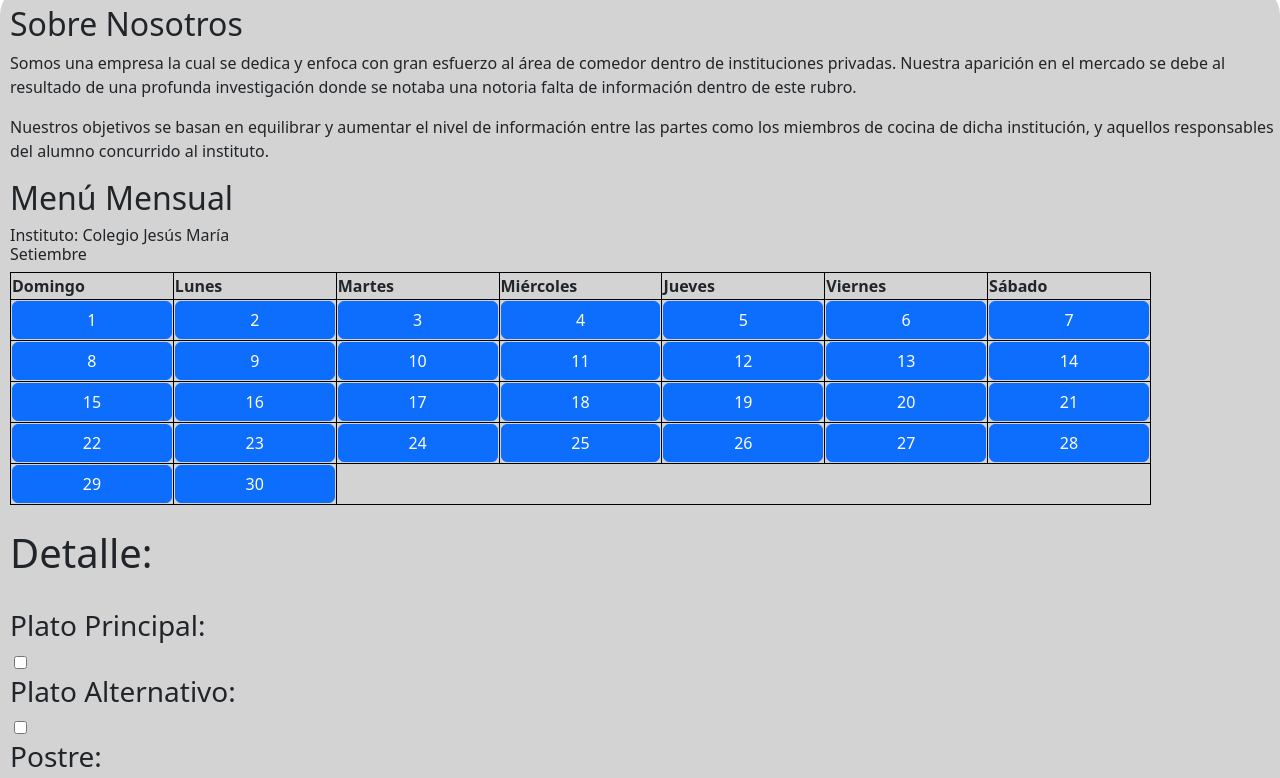
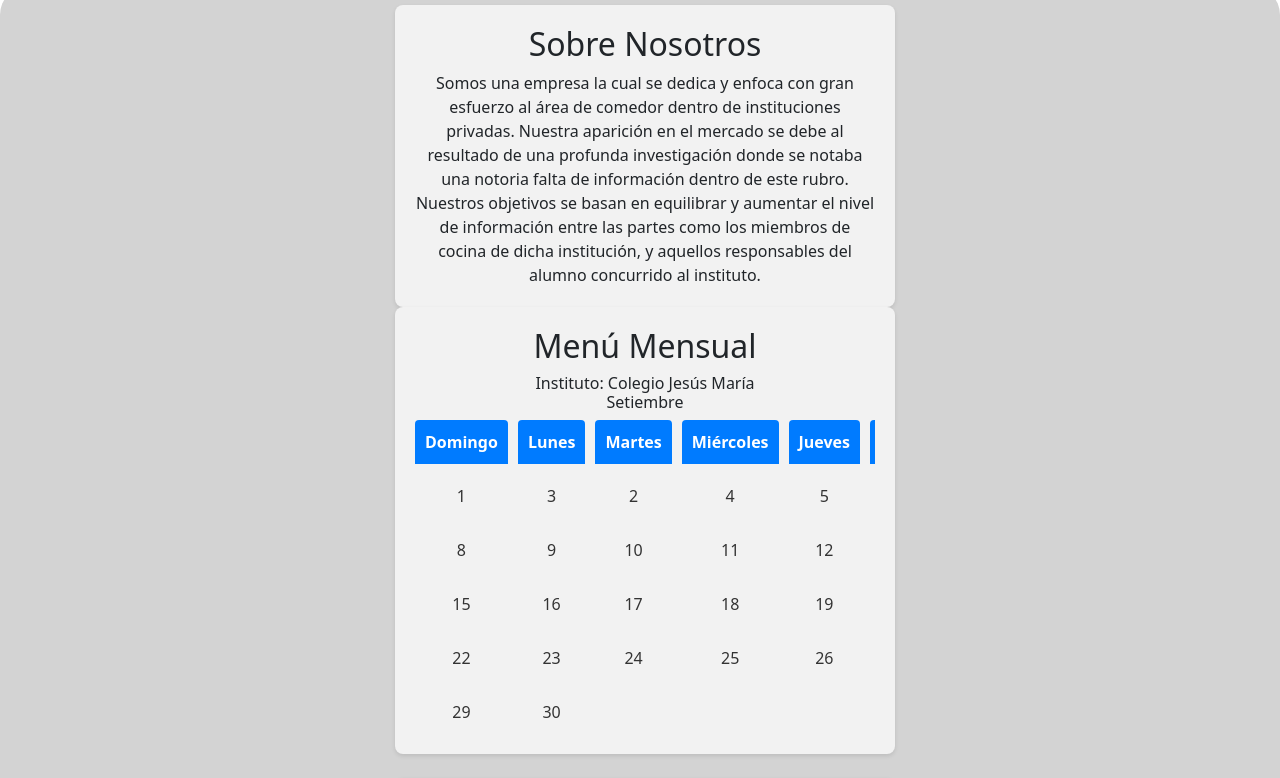
Before and after one commit to GuillermoDiotti/KeKomo, a plain HTML site: page src/interface/index.html in a window 1280 px wide. Shown: the part 885-1663 px from the top of the page. Drawn offline with nearby package versions, Linux system fonts and the light colour scheme.

Commit message:
cambios diseno

```diff
--- a/src/interface/index.html
+++ b/src/interface/index.html
@@ -8,6 +8,7 @@
   <link href="https://cdn.jsdelivr.net/npm/bootstrap@5.2.3/dist/css/bootstrap.min.css" rel="stylesheet"
     integrity="sha384-rbsA2VBKQhggwzxH7pPCaAqO46MgnOM80zW1RWuH61DGLwZJEdK2Kadq2F9CUG65" crossorigin="anonymous">
   <link href="style.css" rel="stylesheet">
+  <link rel="stylesheet" href="./tabla.css">
   <script src="../domain/classes.js"></script>
   <script src="../domain/functions.js"></script>
 </head>
@@ -119,131 +120,116 @@
       <a id="idMenu">
         <h2>Menú Mensual</h2>
       </a>
+      <h6>
+        Instituto: Colegio Jesús María
+        <br>
+        Setiembre
+      </h6>
       <div class="calendar">
-        <h6>
-          Instituto: Colegio Jesús María
-          <br>
-          Setiembre
-        </h6>
-        <table>
-          <thead>
-            <tr>
-              <th>Domingo</th>
-              <th>Lunes</th>
-              <th>Martes</th>
-              <th>Miércoles</th>
-              <th>Jueves</th>
-              <th>Viernes</th>
-              <th>Sábado</th>
-            </tr>
-          </thead>
-          <tbody>
+        <div class="grid-container">
+          <div class="header">Domingo</div>
+          <div class="header">Lunes</div>
+          <div class="header">Martes</div>
+          <div class="header">Miércoles</div>
+          <div class="header">Jueves</div>
+          <div class="header">Viernes</div>
+          <div class="header">Sábado</div>
+          <button type="button" class="btn" id="idDay1">1</button>
+          <button type="button" class="btn" id="idDay3">3</button>
+          <button type="button" class="btn" id="idDay2">2</button>
+          <button type="button" class="btn" id="idDay4">4</button>
+          <button type="button" class="btn" id="idDay5">5</button>
+          <button type="button" class="btn" id="idDay6">6</button>
+          <button type="button" class="btn" id="idDay7">7</button>
+          <button type="button" class="btn" id="idDay8">8</button>
+          <button type="button" class="btn" id="idDay9">9</button>
+          <button type="button" class="btn" id="idDay10">10</button>
+          <button type="button" class="btn" id="idDay11">11</button>
+          <button type="button" class="btn" id="idDay12">12</button>
+          <button type="button" class="btn" id="idDay13">13</button>
+          <button type="button" class="btn" id="idDay14">14</button>
+          <button type="button" class="btn" id="idDay15">15</button>
+          <button type="button" class="btn" id="idDay16">16</button>
+          <button type="button" class="btn" id="idDay17">17</button>
+          <button type="button" class="btn" id="idDay18">18</button>
+          <button type="button" class="btn" id="idDay19">19</button>
+          <button type="button" class="btn" id="idDay20">20</button>
+          <button type="button" class="btn" id="idDay21">21</button>
+          <button type="button" class="btn" id="idDay22">22</button>
+          <button type="button" class="btn" id="idDay23">23</button>
+          <button type="button" class="btn" id="idDay24">24</button>
+          <button type="button" class="btn" id="idDay25">25</button>
+          <button type="button" class="btn" id="idDay26">26</button>
+          <button type="button" class="btn" id="idDay27">27</button>
+          <button type="button" class="btn" id="idDay28">28</button>
+          <button type="button" class="btn" id="dDay29">29</button>
+          <button type="button" class="btn" id="idDay30">30</button>
+        </div>
 
-            <tr>
-              <td>
-                <button type="button" class="btn btn-primary" id="idDay1">1</button>
-              </td>
-              <td>
-                <button type="button" class="btn btn-primary" id="idDay2">2</button>
-              </td>
-              <td>
-                <button type="button" class="btn btn-primary" id="idDay3">3</button>
-              </td>
-              <td>
-                <button type="button" class="btn btn-primary" id="idDay4">4</button>
-              </td>
-              <td>
-                <button type="button" class="btn btn-primary" id="idDay5">5</button>
-              </td>
-              <td>
-                <button type="button" class="btn btn-primary" id="idDay6">6</button>
-              </td>
-              <td>
-                <button type="button" class="btn btn-primary" id="idDay7">7</button>
-              </td>
-            </tr>
-            <tr>
-              <td>
-                <button type="button" class="btn btn-primary" id="idDay8">8</button>
-              </td>
-              <td>
-                <button type="button" class="btn btn-primary" id="idDay9">9</button>
-              </td>
-              <td>
-                <button type="button" class="btn btn-primary" id="idDay10">10</button>
-              </td>
-              <td>
-                <button type="button" class="btn btn-primary" id="idDay11">11</button>
-              </td>
-              <td>
-                <button type="button" class="btn btn-primary" id="idDay12">12</button>
-              </td>
-              <td>
-                <button type="button" class="btn btn-primary" id="idDay13">13</button>
-              </td>
-              <td>
-                <button type="button" class="btn btn-primary" id="idDay14">14</button>
-              </td>
-            </tr>
-            <tr>
-              <td>
-                <button type="button" class="btn btn-primary" id="idDay15">15</button>
-              </td>
-              <td>
-                <button type="button" class="btn btn-primary" id="idDay16">16</button>
-              </td>
-              <td>
-                <button type="button" class="btn btn-primary" id="idDay17">17</button>
-              </td>
-              <td>
-                <button type="button" class="btn btn-primary" id="idDay18">18</button>
-              </td>
-              <td>
-                <button type="button" class="btn btn-primary" id="idDay19">19</button>
-              </td>
-              <td>
-                <button type="button" class="btn btn-primary" id="idDay20">20</button>
-              </td>
-              <td>
-                <button type="button" class="btn btn-primary" id="idDay21">21</button>
-              </td>
-            </tr>
-            <tr>
-              <td>
-                <button type="button" class="btn btn-primary" id="idDay22">22</button>
-              </td>
-              <td>
-                <button type="button" class="btn btn-primary" id="idDay23">23</button>
-              </td>
-              <td>
-                <button type="button" class="btn btn-primary" id="idDay24">24</button>
-              </td>
-              <td>
-                <button type="button" class="btn btn-primary" id="idDay25">25</button>
-              </td>
-              <td>
-                <button type="button" class="btn btn-primary" id="idDay26">26</button>
-              </td>
-              <td>
-                <button type="button" class="btn btn-primary" id="idDay27">27</button>
-              </td>
-              <td>
-                <button type="button" class="btn btn-primary" id="idDay28">28</button>
-              </td>
-            </tr>
-            <tr>
-              <td>
-                <button type="button" class="btn btn-primary" id="dDay29">29</button>
-              </td>
-              <td>
-                <button type="button" class="btn btn-primary" id="idDay30">30</button>
-              </td>
-            </tr>
-          </tbody>
-        </table>
       </div>
     </article>
     <br>
+    <style>
+      article {
+        max-width: 500px;
+        margin: 0 auto;
+        padding: 20px;
+        background-color: #f2f2f2;
+        border-radius: 8px;
+        box-shadow: 0 2px 4px rgba(0, 0, 0, 0.1);
+        text-align: center;
+      }
+
+      h1 {
+        font-size: 24px;
+        margin-bottom: 20px;
+        color: #333;
+      }
+
+      h3 {
+        font-size: 18px;
+        margin-bottom: 10px;
+        color: #333;
+      }
+
+      label {
+        display: block;
+        margin-bottom: 10px;
+      }
+
+      p {
+        margin: 0;
+      }
+
+      input[type="checkbox"],
+      input[type="number"] {
+        margin-bottom: 10px;
+      }
+
+      .btn {
+        display: inline-block;
+        padding: 10px 20px;
+        background-color: #007bff;
+        color: #fff;
+        border: none;
+        border-radius: 4px;
+        cursor: pointer;
+        font-size: 16px;
+        transition: background-color 0.3s ease;
+      }
+
+      .btn:hover {
+        background-color: #0056b3;
+      }
+
+      #idPrice {
+        font-size: 18px;
+        margin-top: 10px;
+        color: #333;
+        font-weight: bold;
+      }
+    </style>
+
     <article>
       <h1>Detalle:</h1>
       <br />
@@ -278,6 +264,7 @@
       <button class="btn btn-primary" type="button" id="idReservation">Reservar</button>
       <br>
     </article>
+
     <br>
     <article>
       <a id="idPayment">
@@ -290,16 +277,19 @@
       <br>
       <h3>SubTotal:</h3>
       <p id="idMonto"></p>
-      <button class="btn btn-primary" type="button" id="idPay">Pagar</button>
+      <button type="button" class="btn btn-primary" id="idPay"
+      >  Pagar
+      </button>
     </article>
 
   </section>
 
 
+
+
   <script src="https://cdn.jsdelivr.net/npm/bootstrap@5.2.3/dist/js/bootstrap.bundle.min.js"
     integrity="sha384-kenU1KFdBIe4zVF0s0G1M5b4hcpxyD9F7jL+jjXkk+Q2h455rYXK/7HAuoJl+0I4"
     crossorigin="anonymous"></script>
-  <script src="main.js" type="module"></script>
 </body>
 
 </html>
--- /dev/null
+++ b/src/interface/tabla.css
@@ -0,0 +1,37 @@
+.btn {
+    color: white;
+    font-weight: 500;
+  }
+
+  .grid-container {
+    display: grid;
+    grid-template-columns: repeat(7, 1fr);
+    grid-gap: 10px;
+    margin-bottom: 20px;
+    width: 500px;
+    margin: 0 auto;
+  }
+
+  .grid-container .header {
+    text-align: center;
+    padding: 10px;
+    background-color: #007bff;
+    color: #fff;
+    font-weight: bold;
+    border-radius: 4px 4px 0 0;
+  }
+
+  .grid-container button {
+    width: 100%;
+    padding: 10px;
+    background-color: #f2f2f2;
+    color: #333;
+    border: none;
+    border-radius: 0 0 4px 4px;
+    cursor: pointer;
+    transition: background-color 0.3s ease;
+  }
+
+  .grid-container button:hover {
+    background-color: rgb(26, 173, 26);
+  }
```
